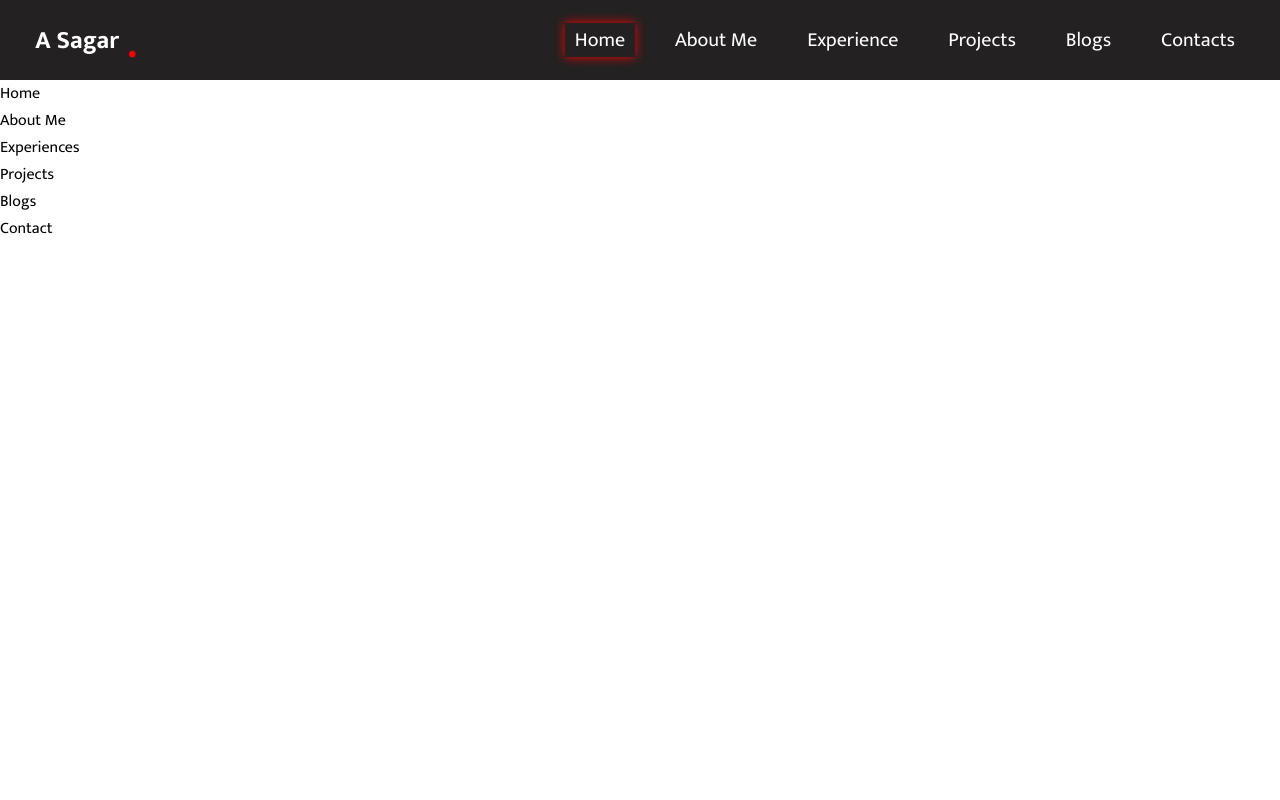
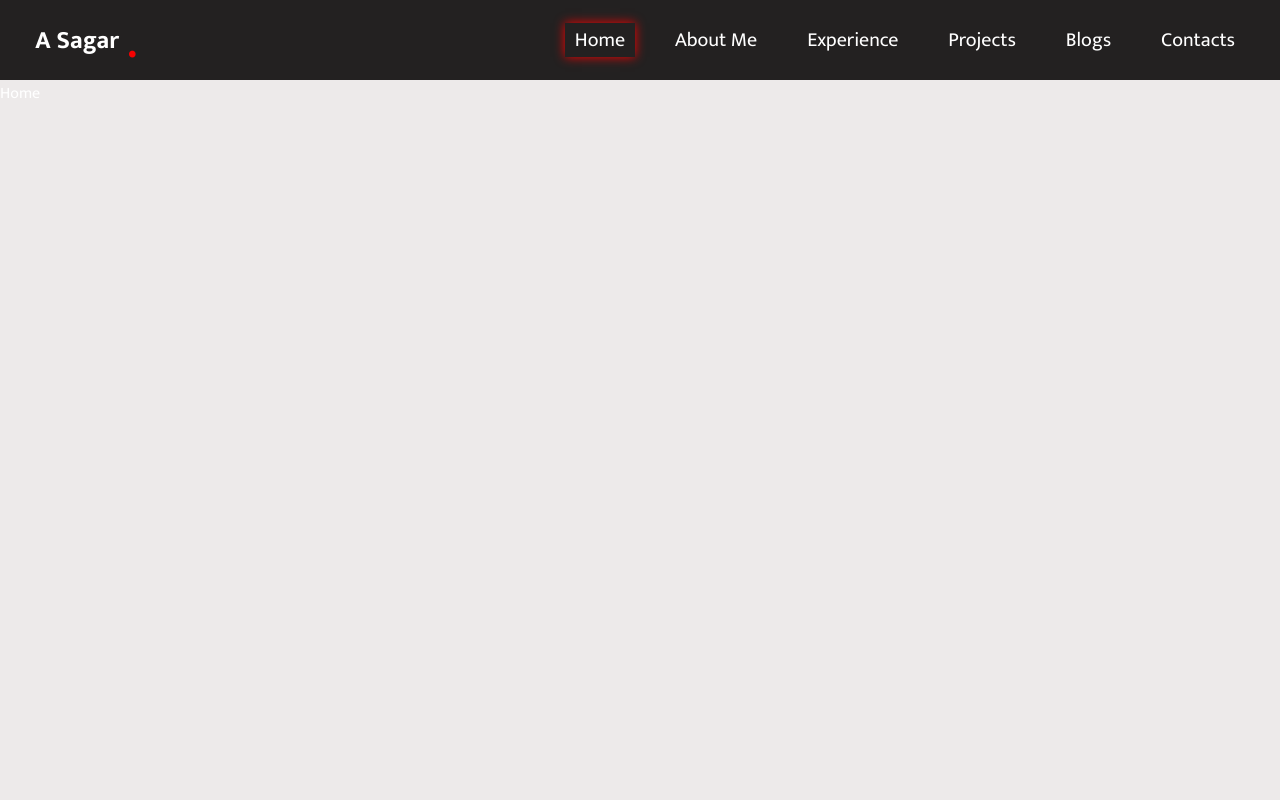
Before and after one commit to ananysagar/portfolio, a React (Create React App) app: page / in a window 1280 px wide. Shown: the top 800 px of the page. Built offline with nearby package versions, Linux system fonts and the light colour scheme.

Commit message:
creating sections

```diff
--- a/src/App.css
+++ b/src/App.css
@@ -10,3 +10,10 @@
 body {
   margin: 0;
 }
+section {
+  width: 100%;
+  min-height: 100vh;
+  background: #edeaea;
+  color: #fff;
+
+}
--- a/src/components/navbar.css
+++ b/src/components/navbar.css
@@ -9,6 +9,10 @@
     position: sticky;
     top: 0;
     z-index: 1000;
+}
+.scrolled {
+    background-color: #333;
+    box-shadow: 0 2px 4px rgba(0, 0, 0, 0.1);
 }
 .left-navbar {
     display: flex;
--- a/src/components/navbar.jsx
+++ b/src/components/navbar.jsx
@@ -1,10 +1,11 @@
-import React, { useState } from "react";
+import React, { useEffect, useState } from "react";
 import { RxHamburgerMenu } from "react-icons/rx";
 import { IoMdCloseCircle } from "react-icons/io";
 import "./navbar.css";
 const Navbar = () => {
   const [showSidebar, setShowSidebar] = useState(false);
   const [showDropdown, setShowDropdown] = useState(false);
+  const [scrolled, setScrolled] = useState(false);
   const toggleSidebar = () => {
     setShowSidebar(!showSidebar);
   };
@@ -13,9 +14,24 @@ const Navbar = () => {
     setShowDropdown(!showDropdown);
   };
 
+  useEffect(() => {
+    const handleScroll = () => {
+      if (window.scrollY > 1) {
+        setScrolled(true);
+      } else {
+        setScrolled(false);
+      }
+    };
+    window.addEventListener("scroll", handleScroll);
+
+    return () => {
+      window.removeEventListener("scroll", handleScroll);
+    };
+  }, []);
+
   return (
     <>
-      <div className="navbar">
+      <div className={`navbar ${scrolled ? "scrolled" : ""}`}>
         <div className="left-navbar">
           <div className="logo">A Sagar</div>
           <span>.</span>
@@ -23,7 +39,9 @@ const Navbar = () => {
         <div className="right-navbar">
           <ul>
             <li>
-              <a href="#home" className="active">Home</a>
+              <a href="#home" className="active">
+                Home
+              </a>
             </li>
             <li>
               <a href="#aboutme">About Me</a>
@@ -65,7 +83,9 @@ const Navbar = () => {
           <div className="sidebar-menu-items">
             <ul>
               <li>
-              <a href="#home" className="active">Home</a>
+                <a href="#home" className="active">
+                  Home
+                </a>
               </li>
               <li>
                 <a href="#aboutme">About Me</a>
@@ -90,7 +110,9 @@ const Navbar = () => {
         <div className="dropdown-menu-items">
           <ul>
             <li>
-              <a href="#home" className="active">Home</a>
+              <a href="#home" className="active">
+                Home
+              </a>
             </li>
             <li>
               <a href="#aboutme">About Me</a>
```
Lines whose indentation alone changed are shown as unchanged.
